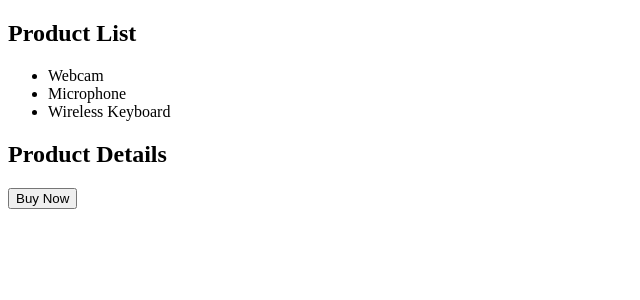
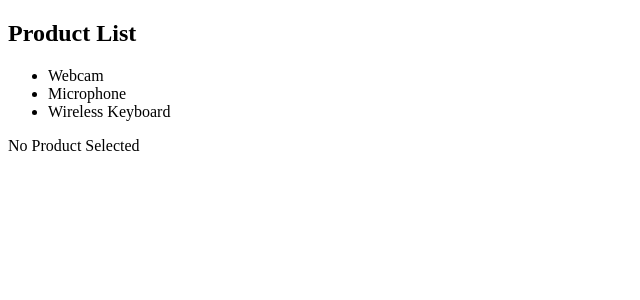
Before and after one commit to JohnSantosuosso/products-app, an Angular app: page / in a window 1280 px wide. Shown: the top 300 px of the page, without its empty margins (0-640 px from the left). Built offline with nearby package versions, Linux system fonts and the light colour scheme.

Commit message:
add structural directives

```diff
--- a/src/app/products/product-detail/product-detail.component.html
+++ b/src/app/products/product-detail/product-detail.component.html
@@ -1,3 +1,5 @@
-<h2>Product Details</h2>
-<h3>{{name}}</h3>
-<button (click)="buy()">Buy Now</button>
+<div *ngIf="name">
+  <h2>Product Details</h2>
+  <h3>{{name}}</h3>
+  <button (click)="buy()">Buy Now</button>
+</div>
--- a/src/app/products/product-list/product-list.component.html
+++ b/src/app/products/product-list/product-list.component.html
@@ -1,9 +1,14 @@
 <h2>Product List</h2>
 <ul>
-  <li (click)="selectedProduct = 'Webcam'">Webcam</li>
-  <li (click)="selectedProduct = 'Microphone'">Microphone</li>
-  <li (click)="selectedProduct = 'Wireless Keyboard'">Wireless Keyboard</li>
+  <li *ngFor="let product of products"
+  (click)="selectedProduct = product">
+  {{ product }}
 </ul>
 <app-product-detail
-  [name] = "selectedProduct" (bought)="onBuy()">
+  *ngIf="selectedProduct; else noProduct"
+  [name] = "selectedProduct"
+  (bought)="onBuy()">
 </app-product-detail>
+<ng-template #noProduct>
+  <p>No Product Selected</p>
+</ng-template>
--- a/src/app/products/product-list/product-list.component.ts
+++ b/src/app/products/product-list/product-list.component.ts
@@ -8,6 +8,8 @@ import { Component } from '@angular/core';
 export class ProductListComponent {
   selectedProduct = ''
 
+  products = ['Webcam', 'Microphone', 'Wireless Keyboard']
+
   onBuy() {
     window.alert(`You bought: ${this.selectedProduct}`);
   }
```
